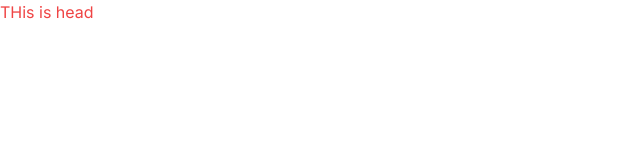
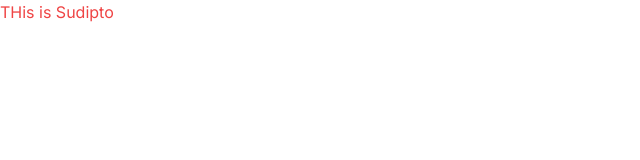
Before and after one commit to raktimproloy/codeupdator, a Next.js app: page / in a window 1280 px wide. Shown: the top 160 px of the page, without its empty margins (0-640 px from the left). Built offline with nearby package versions, Linux system fonts and the light colour scheme.

Commit message:
code from sudipto

```diff
--- a/src/app/page.tsx
+++ b/src/app/page.tsx
@@ -3,7 +3,7 @@
 export default function Home() {
   return (
     <>
-        <h1 className='text-red-500'>THis is head</h1>
+        <h1 className='text-red-500'>THis is Sudipto</h1>
     </>
   )
 }
```
